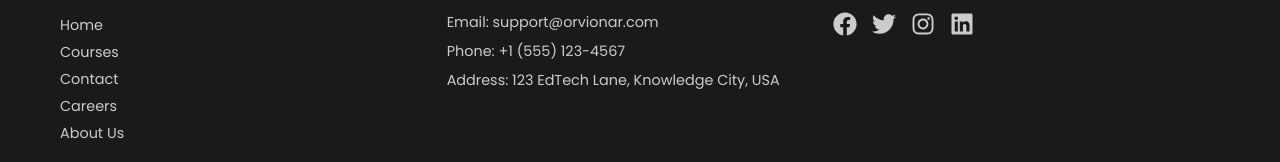
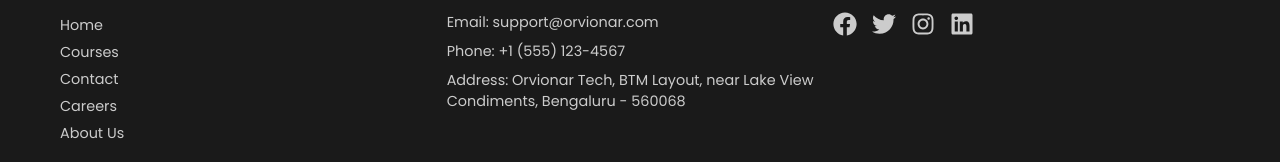
Before and after one commit to ramprasad-13/orvionar_frontend, a React (Vite) app: page / in a window 1280 px wide. Shown: the part 5235-5397 px from the top of the page. Built offline with nearby package versions, Linux system fonts and the light colour scheme; no server answers.

Commit message:
Update Footer.jsx

```diff
--- a/src/pages/Footer.jsx
+++ b/src/pages/Footer.jsx
@@ -23,7 +23,7 @@ const Footer = () => {
           <h3 className={styles.sectionTitle}>Contact Us</h3>
           <p className={styles.contactInfo}>Email: support@orvionar.com</p>
           <p className={styles.contactInfo}>Phone: +1 (555) 123-4567</p>
-          <p className={styles.contactInfo}>Address: 123 EdTech Lane, Knowledge City, USA</p>
+          <p className={styles.contactInfo}>Address: Orvionar Tech, BTM Layout, near Lake View Condiments, Bengaluru - 560068</p>
         </div>
 
         {/* Social Media Section */}
```
